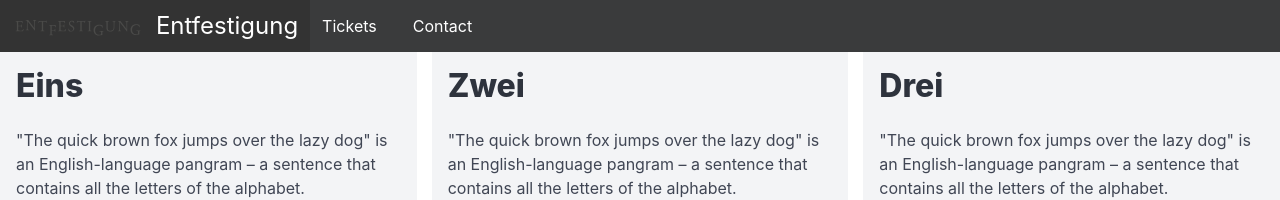
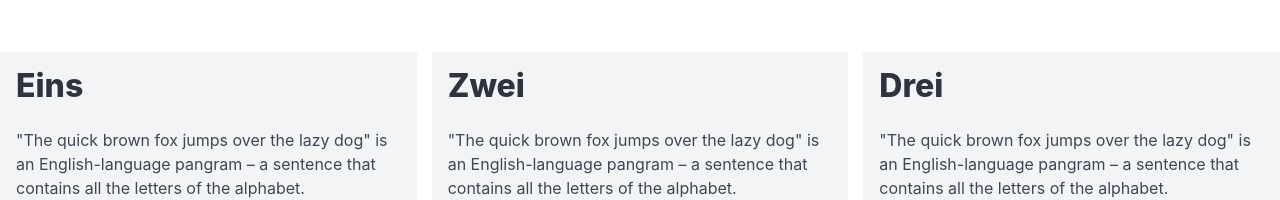
Before and after one commit to agencyand/agencyand.github.io, a plain HTML site: page index.html in a window 1280 px wide. Shown: the top 200 px of the page. Drawn offline with Linux system fonts and the light colour scheme.

Commit message:
Add files via upload

```diff
--- a/index.html
+++ b/index.html
@@ -24,7 +24,7 @@
       }
 
       .navbar {
-        opacity: 80%;
+        opacity: 0%;
       }
 
       .swiper {
@@ -54,7 +54,7 @@
   </head>
 
   <body>
-    <nav class="navbar is-fixed-top is-black" aria-label="navigation">
+    <nav class="navbar is-fixed-top is-white" aria-label="navigation">
       <div class="navbar-brand">
         <a class="navbar-home navbar-item is-size-4" href="#home">
           <img src="icon.svg" alt="" style="width: auto; height: 1.5rem;">
@@ -77,8 +77,8 @@
               Tickets
             </a>
 
-            <a class="navbar-item" href="#contact">
-              Contact
+            <a class="navbar-item" href="#Kontakt">
+              Kontact
             </a>
           </div>
         </div>
@@ -275,7 +275,7 @@
           </p>
         </div>
 
-        <div class="swiper-slide" data-hash="tickets">
+        <div class="swiper-slide" data-hash="Tickets">
           <h2 class="title">
             Tickets
           </h2>
@@ -289,9 +289,9 @@
           </p>
         </div>
 
-        <div class="swiper-slide" data-hash="contact">
+        <div class="swiper-slide" data-hash="Kontakt">
           <h2 class="title">
-            Contact
+            Kontact
           </h2>
           <p>Adam<br>
             Str. 3<br>
```
